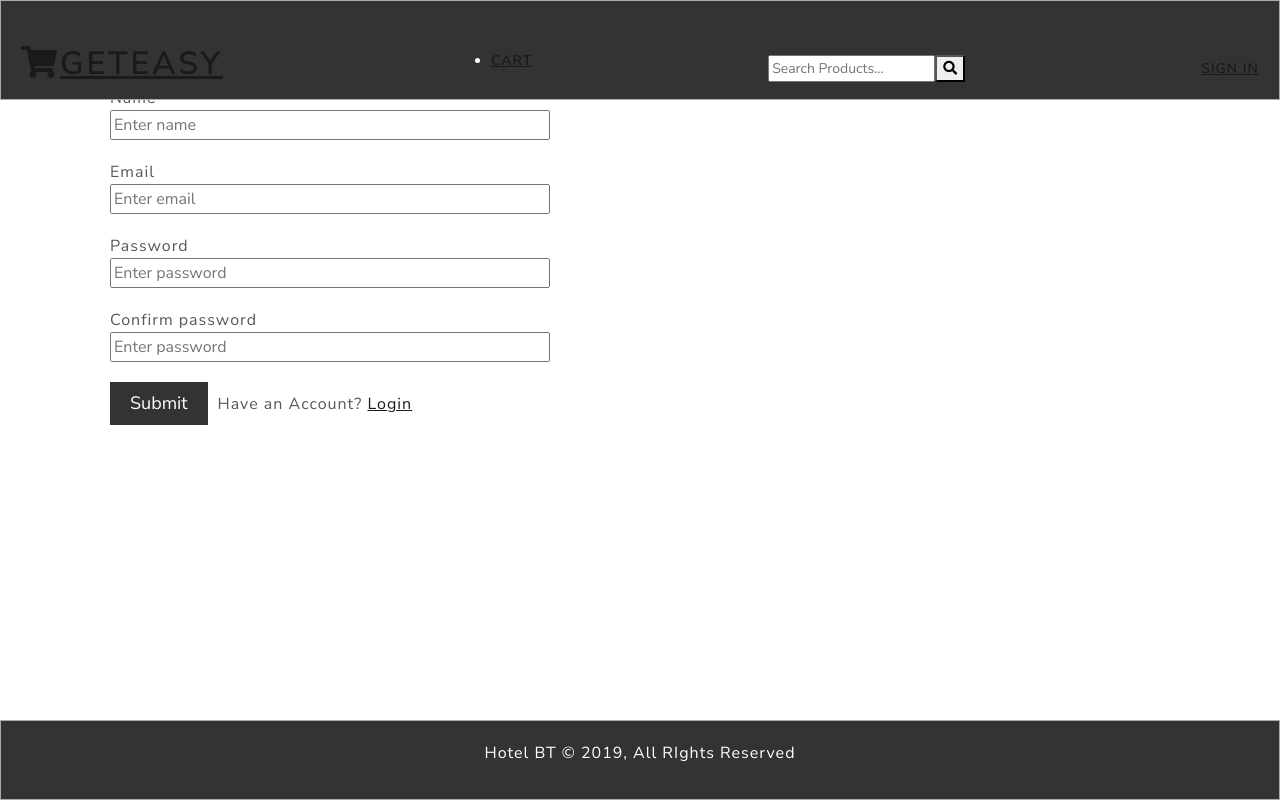
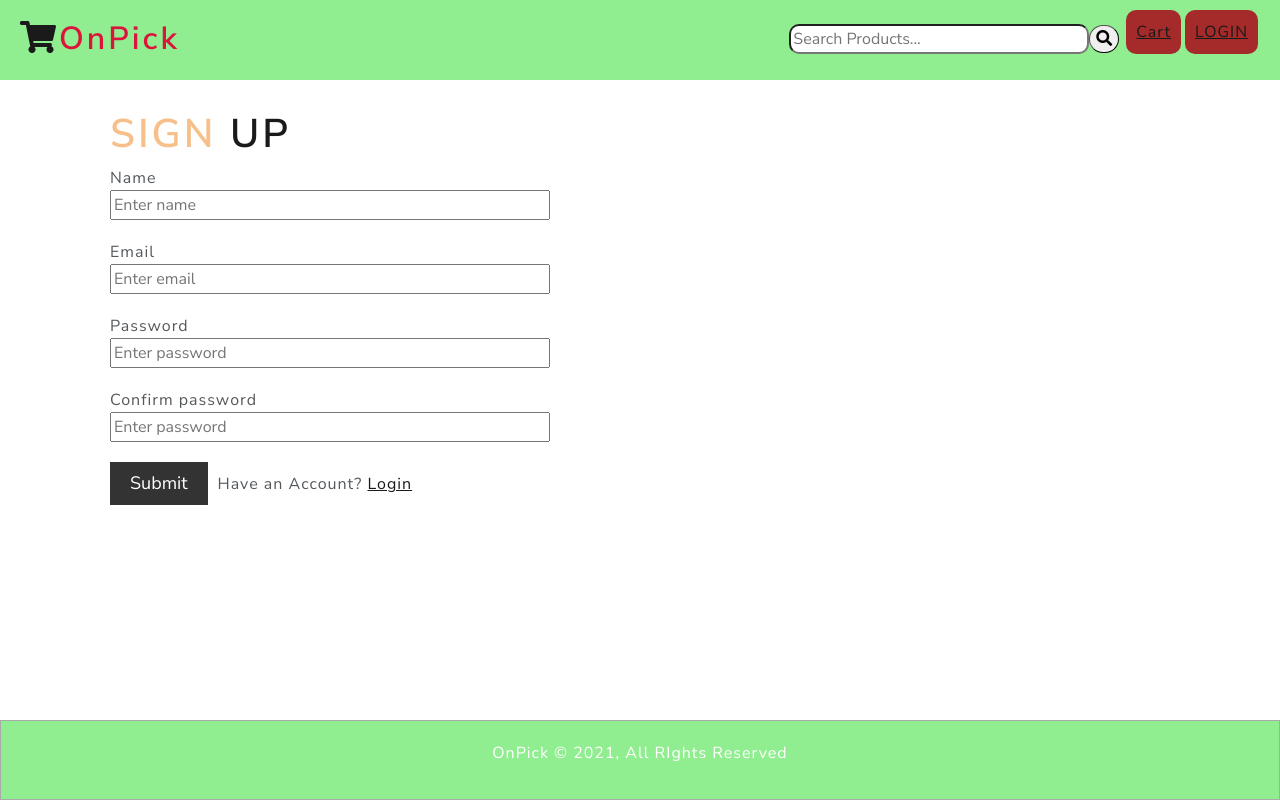
Before and after one commit to Mi36/ECOMMERCE_REACT_FRONTEND, a React (Create React App) app: page /register in a window 1280 px wide. Built offline with nearby package versions, Linux system fonts and the light colour scheme.

Commit message:
updated header and footer styles

```diff
--- a/src/components/Footer.js
+++ b/src/components/Footer.js
@@ -4,7 +4,7 @@ import styles from "../styles/footer.module.css";
 const Footer = () => {
   return (
     <footer className={styles.footer}>
-      <p>Hotel BT &copy; 2019, All RIghts Reserved</p>
+      <p>OnPick &copy; 2021, All RIghts Reserved</p>
     </footer>
   );
 };
--- a/src/components/Header.js
+++ b/src/components/Header.js
@@ -14,61 +14,81 @@ const Header = () => {
   const logoutHandler = () => dispatch(logout());
 
   return (
-    <header className={styles.header}>
-      <div className="navbar">
-        <Link to="/" className="navbar-logo">
-          <h1 className="logo">
-            <span className="text-primary">
-              <i className="fas fa-shopping-cart"></i>Get
+    <header>
+      <nav id="navbar" className={styles.navbar}>
+        <div className={styles.container}>
+          <h1 className={styles.logo}>
+            <span className={styles.textPrimary}>
+              <i className="fas fa-shopping-cart"></i>
             </span>
-            Easy
+            <Link to="/" className={styles.a}>
+              OnPick
+            </Link>
           </h1>
-        </Link>
 
-        <nav>
-          <ul>
-            <li>
-              <Link to="/cart" className="navbar-logo">
+          <ul className={styles.ul}>
+            <li className={styles.li}>
+              <div
+                style={{
+                  paddingRight: 5,
+                  paddingTop: 20,
+                }}
+              >
+                <Route
+                  render={({ history }) => <SearchBox history={history} />}
+                />
+              </div>
+            </li>
+            <li className={styles.li}>
+              <Link to="/cart" className={styles.suba}>
                 Cart
               </Link>
             </li>
-          </ul>
-        </nav>
-        <Route render={({ history }) => <SearchBox history={history} />} />
-
-        {userInfo ? (
-          <div className={styles.dropdown}>
-            <span>{userInfo.name}</span>
-            <div class="dropdown-content">
-              <Link to="/profile" className="navbar-logo">
+            {userInfo && (
+              <li className={styles.li}>
+                <Link to="/profile" className={styles.suba}>
                   PROFILE
                 </Link>
-              <button onClick={logoutHandler}>Logout</button>
-            </div>
-          </div>
-        ) : (
-          <Link to="/login" className="navbar-logo">
-            SIGN IN
+              </li>
+            )}
+            {userInfo && (
+              <li className={styles.li}>
+                <button onClick={logoutHandler} className={styles.suba}>
+                  Logout
+                </button>
+              </li>
+            )}
+            {!userInfo && (
+              <li className={styles.li}>
+                <Link to="/login" className={styles.suba}>
+                  LOGIN
                 </Link>
+              </li>
             )}
-
             {userInfo && userInfo.isAdmin && (
-          <div class="dropdown">
-            <span>ADMIN</span>
-            <div class="dropdown-content">
-              <Link to="/admin/userlist" className="navbar-logo">
+              <li className={styles.li}>
+                <Link to="/admin/userlist" className={styles.suba}>
                   USERS
                 </Link>
-              <Link to="/admin/productlist" className="navbar-logo">
+              </li>
+            )}
+            {userInfo && userInfo.isAdmin && (
+              <li className={styles.li}>
+                <Link to="/admin/productlist" className={styles.suba}>
                   PRODUCTS
                 </Link>
-              <Link to="/admin/orderlist" className="navbar-logo">
+              </li>
+            )}
+            {userInfo && userInfo.isAdmin && (
+              <li className={styles.li}>
+                <Link to="/admin/orderlist" className={styles.suba}>
                   ORDERS
                 </Link>
+              </li>
+            )}
+          </ul>
         </div>
-          </div>
-        )}
-      </div>
+      </nav>
     </header>
   );
 };
--- a/src/components/SearchBox.js
+++ b/src/components/SearchBox.js
@@ -15,12 +15,20 @@ const SearchBox = ({ history }) => {
   return (
     <form onSubmit={submitHandler}>
       <input
+        style={{ width: 300, borderRadius: 10 }}
         type="text"
         placeholder="Search Products..."
         name="search"
         onChange={(e) => setKeyword(e.target.value)}
       />
-      <button type="submit">
+      <button
+        type="submit"
+        style={{
+          borderWidth: 1,
+          borderRadius: 20,
+          marginTop: 5,
+        }}
+      >
         <i class="fa fa-search"></i>
       </button>
     </form>
--- a/src/styles/footer.module.css
+++ b/src/styles/footer.module.css
@@ -2,7 +2,7 @@
   padding: 20px;
   clear: both;
   border: 1px groove #aaaaaa;
-  background: #333;
+  background-color: lightgreen;
   color: White;
   text-align: center;
   position: fixed;
--- a/src/styles/header.module.css
+++ b/src/styles/header.module.css
@@ -1,21 +1,51 @@
-.bigblue {
-  color: DodgerBlue;
-  padding: 40px;
-  font-family: Arial;
+.container {
+  margin: auto;
+  overflow: auto;
+  padding: 0 20px;
+}
+/* Navbar */
+.navbar {
+  /* background properties combined aayi nalkan */
+  background-color: lightgreen;
+  color: #fff;
+  overflow: auto;
+  /* background shows no matter what due to above */
+}
+.textPrimary {
+  color: "brown";
+}
+
+.a {
+  color: crimson;
+  text-decoration: none;
+  text-transform: none;
+}
+/* left koduthal container inte leftil ee element varutham */
+.logo {
+  float: left;
+  padding-top: 20px;
+}
+
+.ul {
+  /* to remove bullets */
+  list-style: none;
+  /* items rightil varan */
+  float: right;
+}
+/* ul li -kodukkm or just li kodukkam. just for readability and understanding */
+.li {
+  /* ivide left koduthal ee perticular containerinte left aakum */
+  float: left;
+}
+
+.suba {
+  /* block upayokikkan karanam padding add cheyyan. otherwise nadakkilla, a oru inline aanu by default */
+  display: block;
+  padding: 10px;
+  margin: 10px;
   text-align: center;
+  background-color: brown;
+  border-radius: 10px;
+  margin-left: 2px;
+  margin-right: 2px;
 }
-.header {
-  background-color: cadetblue;
-}
-.header {
-  padding: 20px;
-  clear: both;
-  border: 1px groove #aaaaaa;
-  background: #333;
-  color: White;
-  text-align: center;
-  position: fixed;
-  top: 0px;
-  width: 100%;
-  height: 100px;
-}
```
Lines whose indentation alone changed are shown as unchanged.
